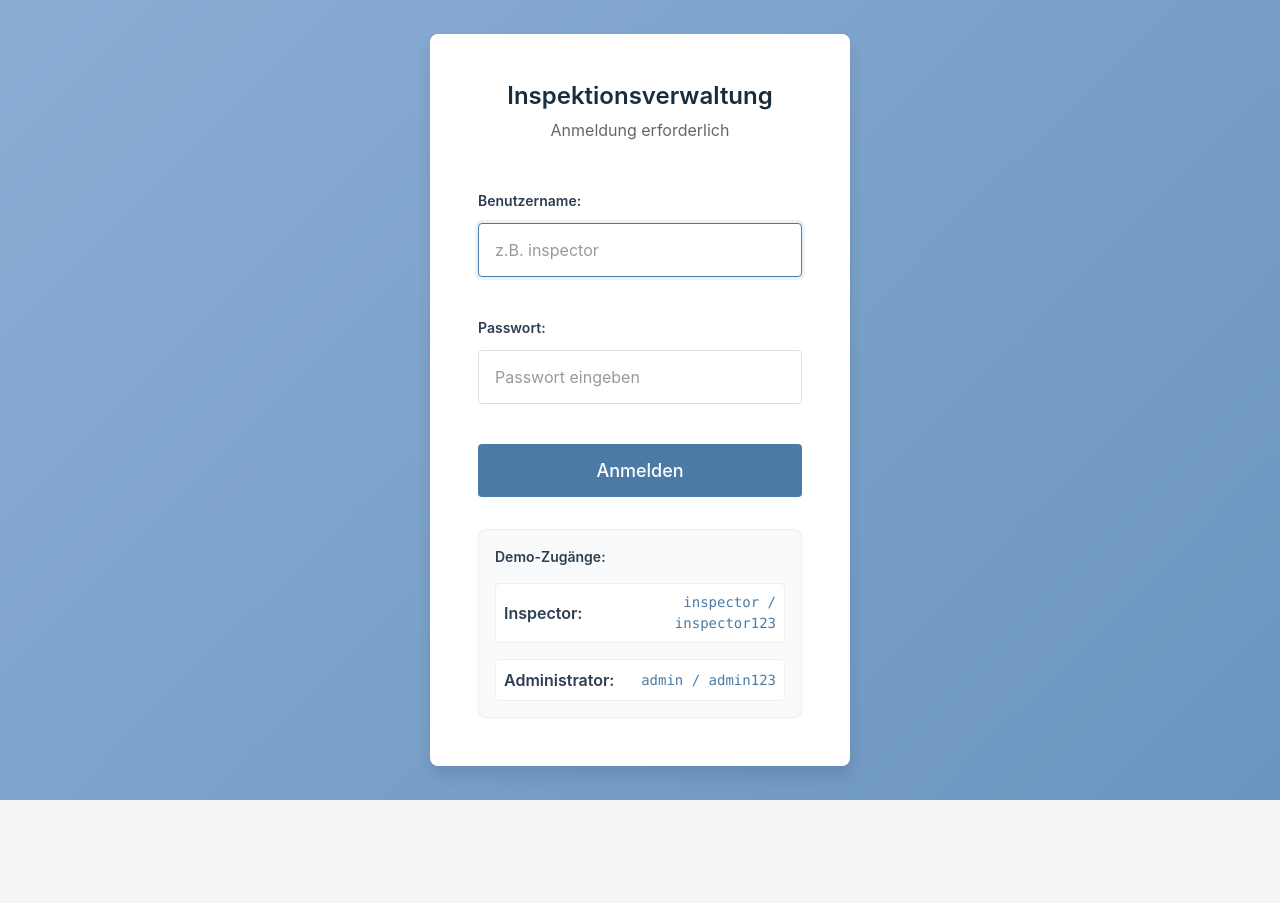
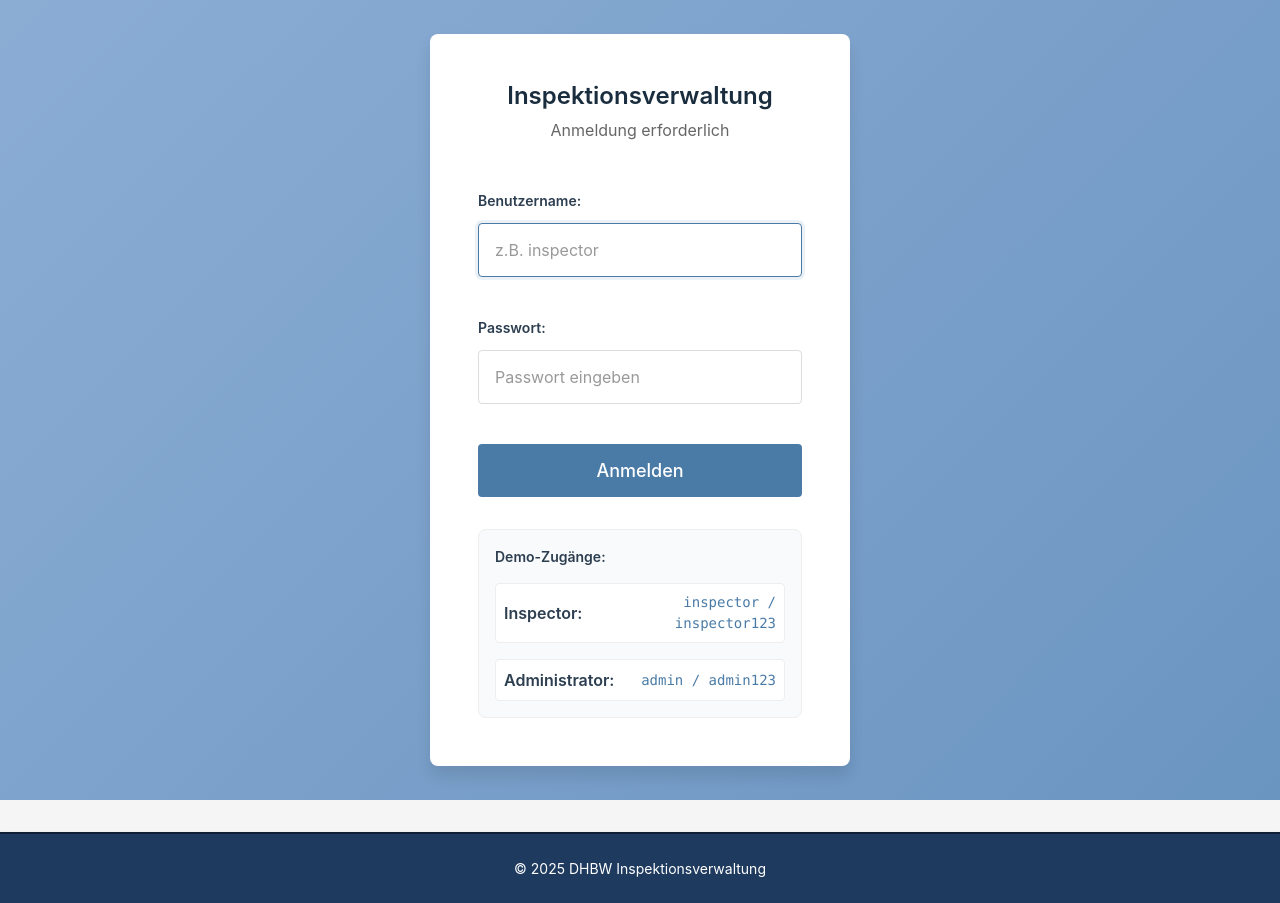
Before and after one commit to Brati10/webeng-inspection, a React app in the folder frontend/: page /login in a window 1280 px wide. Before the commit the page ends 800 px from the top, so only its background shows below. Built offline with nearby package versions, Linux system fonts and the light colour scheme; the HTML template or start-up script is replaced by a standard one.

Commit message:
Added footer and styled navbar and footer with same design

```diff
--- a/frontend/src/App.tsx
+++ b/frontend/src/App.tsx
@@ -1,5 +1,6 @@
 import { Routes, Route, Navigate, useLocation } from "react-router-dom";
 import Navbar from "./components/layout/Navbar";
+import Footer from "./components/layout/Footer";
 import ProtectedRoute from "./components/ProtectedRoute";
 import "./App.css";
 
@@ -98,6 +99,7 @@ function App() {
           </div>
         )}
       </main>
+      <Footer />
     </div>
   );
 }
--- /dev/null
+++ b/frontend/src/components/layout/Footer.css
@@ -0,0 +1,19 @@
+/* ============================================
+   FOOTER COMPONENT STYLES
+   ============================================ */
+
+.footer {
+  background-color: var(--secondary);
+  border-top: 2px solid var(--secondary-dark);
+  padding: var(--spacing-lg);
+  margin-top: var(--spacing-xl);
+  text-align: center;
+  box-shadow: var(--shadow-sm);
+}
+
+.footer p {
+  margin: 0;
+  color: var(--text-inverse);
+  font-size: var(--font-size-sm);
+  font-weight: var(--font-weight-regular);
+}
--- /dev/null
+++ b/frontend/src/components/layout/Footer.tsx
@@ -0,0 +1,11 @@
+import "./Footer.css";
+
+export default function Footer() {
+  const currentYear = new Date().getFullYear();
+
+  return (
+    <footer className="footer">
+      <p>&copy; {currentYear} DHBW Inspektionsverwaltung</p>
+    </footer>
+  );
+}
--- a/frontend/src/components/layout/Navbar.css
+++ b/frontend/src/components/layout/Navbar.css
@@ -8,8 +8,8 @@
   align-items: center;
   gap: var(--spacing-lg);
   padding: var(--spacing-md) var(--spacing-lg);
-  background-color: var(--bg-primary);
-  border-bottom: 2px solid var(--primary-lighter);
+  background-color: var(--secondary);
+  border-bottom: 2px solid var(--secondary-dark);
   box-shadow: var(--shadow-sm);
   margin-bottom: var(--spacing-lg);
 }
@@ -21,7 +21,7 @@
 
 .navbar-brand h2 {
   margin: 0;
-  color: var(--primary-darker);
+  color: var(--text-inverse);
   font-size: var(--font-size-xl);
   font-weight: var(--font-weight-semibold);
 }
@@ -35,7 +35,7 @@
 }
 
 .nav-link {
-  color: var(--text-primary);
+  color: var(--text-inverse);
   text-decoration: none;
   font-weight: var(--font-weight-medium);
   padding: var(--spacing-sm) var(--spacing-md);
@@ -45,13 +45,13 @@
 }
 
 .nav-link:hover {
-  color: var(--primary);
-  border-bottom-color: var(--primary);
+  color: var(--accent-light);
+  border-bottom-color: var(--accent-light);
 }
 
 .nav-link-active {
-  color: var(--primary);
-  border-bottom-color: var(--primary);
+  color: var(--accent-light);
+  border-bottom-color: var(--accent-light);
   font-weight: var(--font-weight-semibold);
 }
 
@@ -61,7 +61,7 @@
   align-items: center;
   flex-shrink: 0;
   padding-left: var(--spacing-lg);
-  border-left: 1px solid var(--border-light);
+  border-left: 1px solid rgba(255, 255, 255, 0.2);
 }
 
 .user-info {
@@ -73,14 +73,14 @@
 
 .user-name {
   font-weight: var(--font-weight-semibold);
-  color: var(--text-primary);
+  color: var(--text-inverse);
   font-size: var(--font-size-base);
 }
 
 .user-role {
   font-size: var(--font-size-sm);
-  color: var(--text-secondary);
-  background-color: rgba(74, 123, 167, 0.1);
+  color: var(--text-inverse);
+  background-color: rgba(255, 255, 255, 0.1);
   padding: var(--spacing-xs) var(--spacing-sm);
   border-radius: 12px;
 }
@@ -116,7 +116,7 @@
   .navbar-user {
     width: 100%;
     border-left: none;
-    border-top: 1px solid var(--border-light);
+    border-top: 1px solid rgba(255, 255, 255, 0.2);
     padding-left: 0;
     padding-top: var(--spacing-md);
     justify-content: space-between;
--- a/frontend/src/components/layout/Navbar.tsx
+++ b/frontend/src/components/layout/Navbar.tsx
@@ -18,9 +18,7 @@ export default function Navbar() {
   return (
     <nav className="navbar">
       <div className="navbar-brand">
-        <h2 style={{ margin: 0, color: "var(--primary-darker)" }}>
-          Inspektionsverwaltung
-        </h2>
+        <h2>Inspektionsverwaltung</h2>
       </div>
 
       <div className="navbar-links">
```
Also changed, not shown: 1 other file (tests, documents, lock files or other folders).
